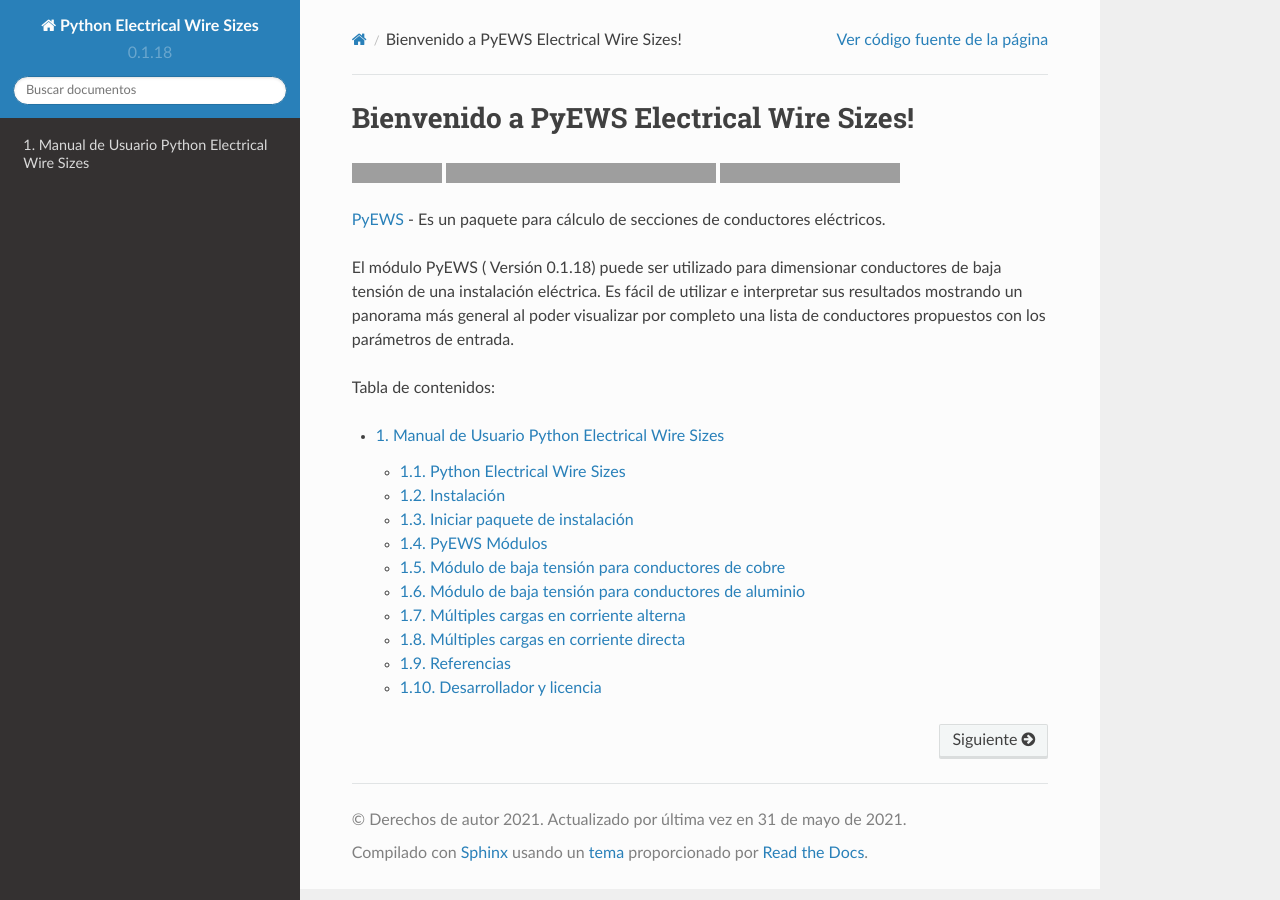
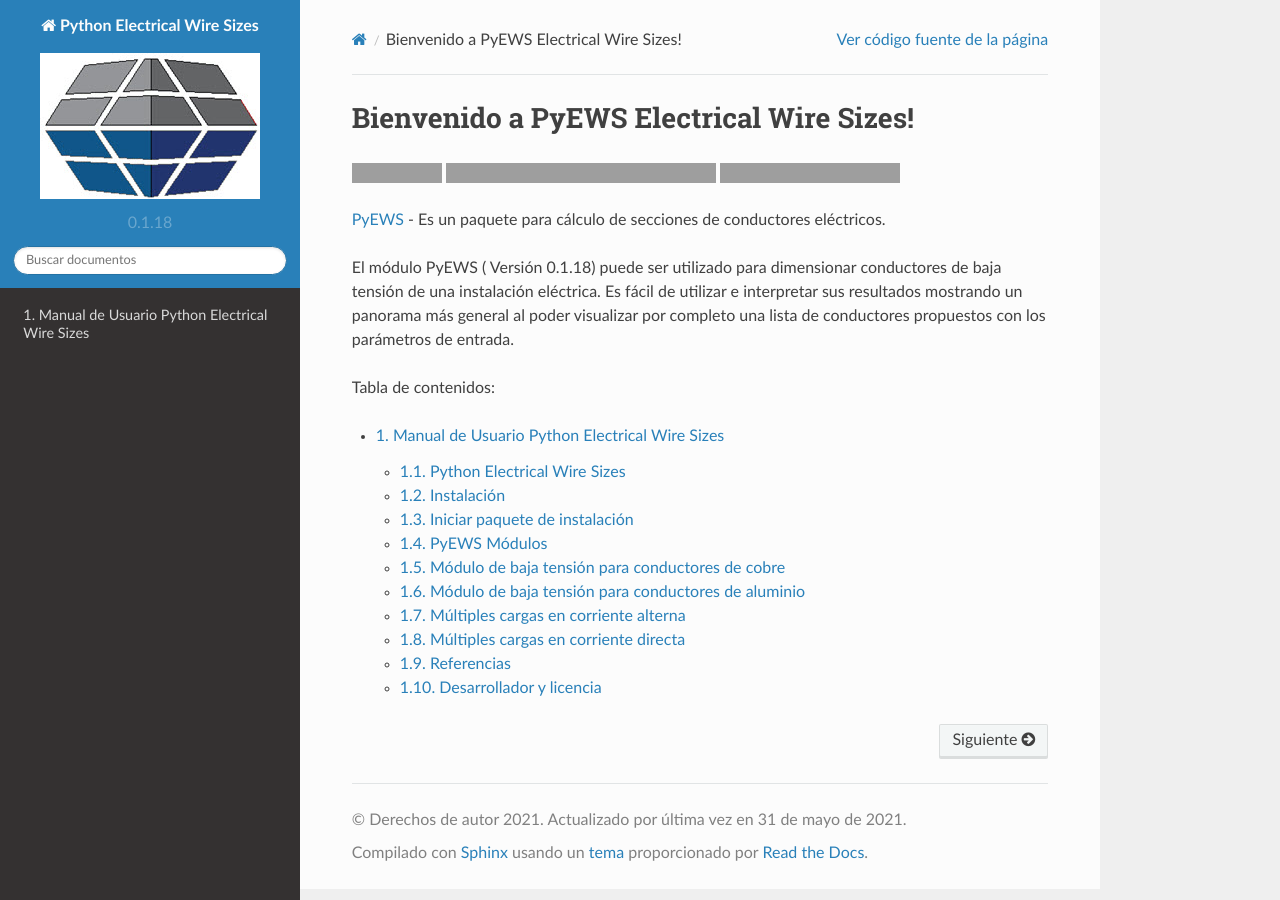
Before and after one commit to jacometoss/PyEWS, a Sphinx documentation site: the page built from docs/index.rst, in a window 1280 px wide. Built offline with Sphinx 7.4.7 and the Read the Docs theme 2.0.0, drawn with Linux system fonts in a browser that asks for light colours; grey boxes are pictures that could not be loaded.

Commit message:
Update conf.py

```diff
--- a/docs/conf.py
+++ b/docs/conf.py
@@ -117,7 +117,7 @@
 
 # The name of an image file (relative to this directory) to place at the top
 # of the sidebar.
-######html_logo = '_static/covantec-logo.jpg'
+html_logo = '_static/logo.jpg'
 
 # The name of an image file (within the static path) to use as favicon of the
 # docs.  This file should be a Windows icon file (.ico) being 16x16 or 32x32
@@ -127,7 +127,7 @@
 # Add any paths that contain custom static files (such as style sheets) here,
 # relative to this directory. They are copied after the builtin static files,
 # so a file named "default.css" will overwrite the builtin "default.css".
-#####html_static_path = ['_static']
+html_static_path = ['_static']
 
 # If not '', a 'Last updated on:' timestamp is inserted at every page bottom,
 # using the given strftime format.
@@ -197,6 +197,7 @@
 
 'preamble': r'''
 \authoraddress{
+  \strong{Autor: Marco Polo Jácome Toss }\\
   \strong{PyEWS, Ciudad de México, MH }\\
   \url{https://pyews.readthedocs.io/}
 }
@@ -214,7 +215,8 @@
 #  author, documentclass [howto, manual, or own class]).
 _stdauthor = r'Marco Polo Jácome Toss'
 latex_documents = [
-  ('index', 'pyews.tex', u'Python Electrical Wire Sizes', _stdauthor, 'manual'),
+ # ('index', 'pyews.tex', u'Python Electrical Wire Sizes', _stdauthor, 'Manual'),
+	 ('index', 'pyews.tex', u'Python Electrical Wire Sizes', 'Manual'),
 ]
 
 # The name of an image file (relative to this directory) to place at the top of
```
